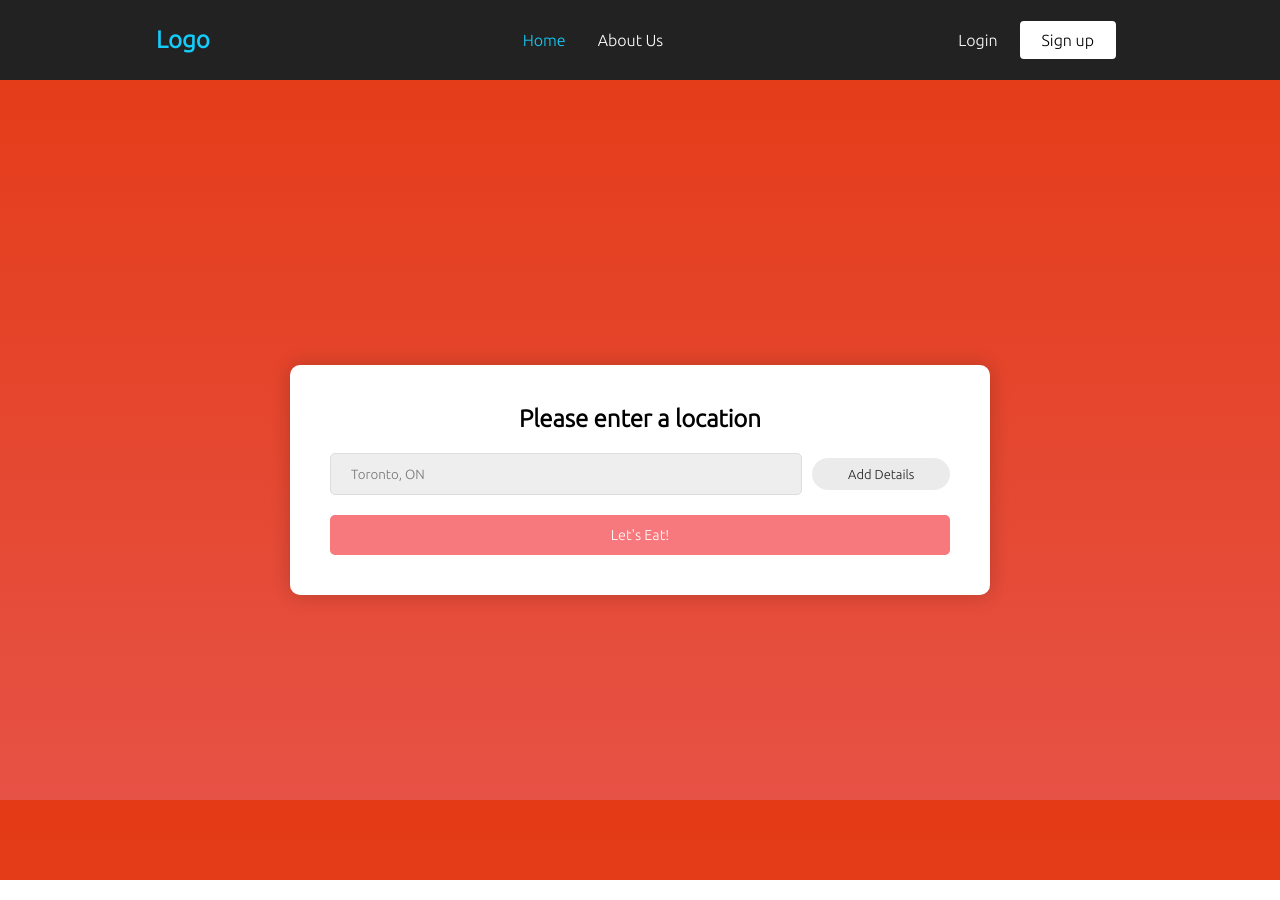
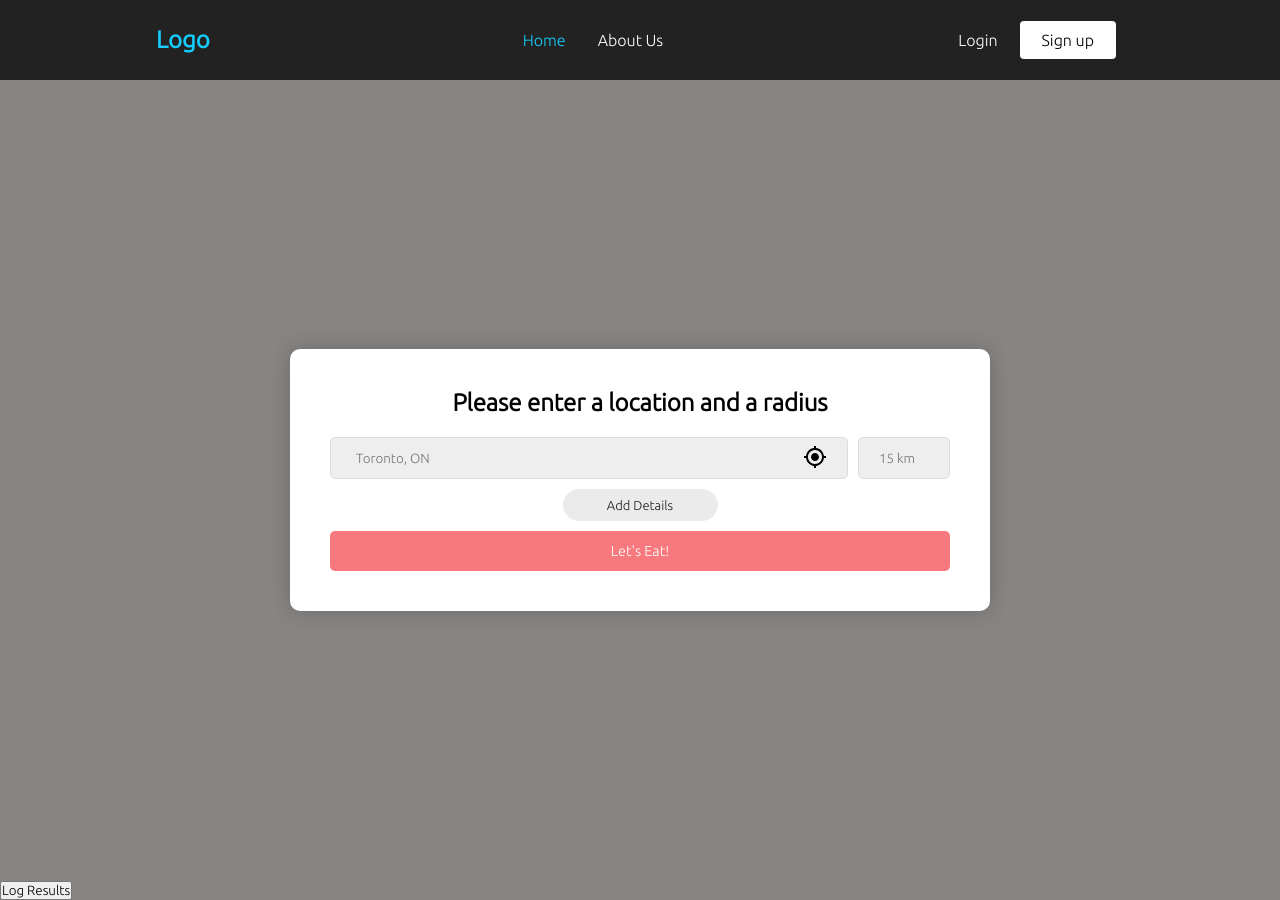
Before and after one commit to this-wei/WhatToEat, a React (Create React App) app: page /home in a window 1280 px wide. Built offline with nearby package versions, Linux system fonts and the light colour scheme.

Commit message:
Basic functionality of the app completed

```diff
--- a/package.json
+++ b/package.json
@@ -2,13 +2,16 @@
   "name": "react-website-landing-page",
   "version": "0.1.0",
   "private": true,
+  "proxy": "https://maps.googleapis.com/maps/api/place/nearbysearch",
   "dependencies": {
+    "@mui/icons-material": "^5.2.5",
     "@mui/material": "^5.2.6",
     "@mui/styled-engine-sc": "^5.1.0",
     "@testing-library/jest-dom": "^5.16.1",
     "@testing-library/react": "^12.1.2",
     "@testing-library/user-event": "^13.5.0",
     "add": "^2.0.6",
+    "axios": "^0.24.0",
     "react": "^17.0.2",
     "react-dom": "^17.0.2",
     "react-icons": "^4.3.1",
--- a/src/App.js
+++ b/src/App.js
@@ -5,21 +5,24 @@ import Home from './pages/Home/Home.js'
 import About from './pages/About.js';
 import Signup from './pages/Signup';
 import Login from './pages/Login';
+import Results from './pages/Results';
 
-function App() {
+const App = () => {
   return (
-    <div className="App">
+    <>
     <Router>
     <Navbar />
       <Routes>
-         <Route path="home" element={<Home />}></Route>
+          <Route path="/home" element={<Home />}></Route>
           <Route path="about" element={<About />}></Route>
           <Route path="login" element={<Login />}></Route>
           <Route path="signup" element={<Signup />}></Route>
+          <Route path="results" element={<Results />}></Route>
           </Routes>
     </Router>
-    </div>
-  );
+    </>
+  )
 }
 
+
 export default App;
--- /dev/null
+++ b/src/api/index.js
@@ -0,0 +1,62 @@
+import Axios from "axios";
+import React from "react";
+
+export function formatRequest(params) {
+    let request = `location=${params.location}&radius=${params.radius * 1000}`;
+
+    const acceptedKeys = ['keyword', 'maxPriceLevel'];
+
+    Object.keys(params).forEach(function (key) {
+        if (params[key] !== '' && acceptedKeys.includes(key)) {
+            request += `&${key.toLowerCase()}=${params[key]}`
+        } else if (key === 'openNow' && params[key]) {
+            request += '&opennow'
+        }
+    })
+
+    return request
+}
+
+export function formatResults(results) {
+    let formattedResults = [];
+
+    while (formattedResults.length !== 3) {
+        const index = Math.random(20)
+        formattedResults.push(results[index])
+        }
+
+    return formattedResults
+}
+
+export function getApiResults(request) {
+    return new Promise(function (resolve, reject) {
+        Axios.get(`/json?${request}&type=restaurant&key=AIzaSyB_uM3QLt027rycHvILOkW1musfw4m3A1M`).then(
+            (response) => {
+                const result = response.data;
+                console.log('Processing Request');
+                resolve(result);
+            },
+                (error) => {
+                reject(error);
+            }
+        );
+    });
+}
+
+
+export const getPlacesData = async(request) => {
+    const config = {
+        method: 'get',
+        url: `/json?${request}&type=restaurant&key=AIzaSyB_uM3QLt027rycHvILOkW1musfw4m3A1M`,
+        headers: { }
+      };
+
+      Axios(config)
+      .then( function (response) {
+        // console.log(JSON.stringify(response.data));
+        return response.data.results
+      })
+      .catch(function (error) {
+        console.log(error);
+      });
+}
--- a/src/components/Form.js/Form.js
+++ b/src/components/Form.js/Form.js
@@ -1,29 +1,31 @@
 import React, { useState } from 'react'
-import { GlobalStyle, StyledFormWrapper, StyledInput, StyledButton, StyledForm, FormChips, SmallStyledInput, StyledTitle, LocationWrapper, MediumStyledInput, SmallChip, MediumChip } from './FormElements.js'
-
-//NOTES: Implement an advanced search button that expands the rest of the form (new container for the location). New container for the advanced search, look at the extendNavbar in Navbar.js Then a current location button that gets the location of the current user.
+import Axios from "axios";
+import { GlobalStyle, StyledFormWrapper, StyledInput, StyledButton, StyledForm, FormChips, SmallStyledInput, StyledTitle, LocationWrapper, SmallChip, MediumChip, DetailsContainer, LocationComboContainer, TextInput, LocationIcon, PriceContainer } from './FormElements.js'
+import MyLocationIcon from '@mui/icons-material/MyLocation';
+import { formatRequest, getPlacesData } from '../../api/index.js';
 
 const initialState = {
     location: '',
-    typeOfFood: '',
-    distance: '',
+    keyword: '',
+    radius: '',
     rating: '',
+    maxPriceLevel: '',
     openNow: false,
     neverBeen: false
 }
 
-const Form = () => {
-
+const Form = (props) => {
     const [openNow, setOpenNow] = useState(false);
     const [neverBeen, setNeverBeen] = useState(false);
     const [advancedSearch, setAdvancedSearch] = useState(false);
     const [state, setState] = useState(initialState);
+    const [location, setLocation] = useState('');
 
-    // Gonna have to change this later to send this info to the API
     const handleSubmit = e => {
         e.preventDefault();
-        console.log("submitted");
-        console.log(state);
+        const request = formatRequest(state);
+        console.log(request);
+        getResults(request)
     }
 
     const handleInput = e => {
@@ -33,51 +35,94 @@ const Form = () => {
         setState(prev => ({...prev, [inputName]: value}))
     }
 
+    function getUserLocation() {
+        navigator.geolocation.getCurrentPosition(
+            position => {
+                state.lat = position.coords.latitude;
+                state.long = position.coords.longitude;
+                setState(prev => ({...prev, location: `${state.lat},${state.long}`}))
+            },
+            error => {
+                console.log("Error getting location");
+            }
+        )
+    }
+
+    const getResults = (request) => {
+        Axios.get(`/json?${request}&type=restaurant&key=AIzaSyB_uM3QLt027rycHvILOkW1musfw4m3A1M`).then(
+            (response) => {
+                props.setResults(response.data.results);
+                props.setSubmitted( true );
+            })
+    }
+
     return (
         <>
             <GlobalStyle />
             <StyledFormWrapper>
                 <StyledForm onSubmit={handleSubmit}>
-                    <StyledTitle>{advancedSearch ? "Enter as many or as little details as you like!" : "Please enter a location"}</StyledTitle>
+                    <StyledTitle>{advancedSearch ? "Enter as many or as little details as you like!" : "Please enter a location and a radius"}</StyledTitle>
 
                     <LocationWrapper>
                     {/* <label htmlFor='location'>Location</label> */}
-                        <MediumStyledInput
+                        <LocationComboContainer>
+                        <TextInput
                         type="text"
                         name="location"
                         placeholder='Toronto, ON'
-                        required value={state.location}
+                        required
+                        value={state.location}
                         onChange={handleInput}
                         />
-                        <SmallChip
+
+                        <LocationIcon>
+                            <MyLocationIcon onClick={getUserLocation} />
+                        </LocationIcon>
+                        </LocationComboContainer>
+
+                        <SmallStyledInput
+                        type="number"
+                        name="radius"
+                        placeholder='15 km'
+                        min='1'
+                        max='50'
+                        required
+                        value={state.radius}
+                        onChange={handleInput} />
+                    </LocationWrapper>
+
+                    <DetailsContainer>
+                    <SmallChip
                         label="Add Details"
                         color={advancedSearch ? "primary" : "default"}
                         onClick={() => setAdvancedSearch((curr) => (!curr))} />
-                    </LocationWrapper>
+                    </DetailsContainer>
 
                     {advancedSearch && (
                         <>
-                        <label htmlFor='typeOfFood'>Type of Food</label>
+                        <label htmlFor='keyword'>Type of Food</label>
                         <StyledInput
                         type="text"
-                        name="typeOfFood"
+                        name="keyword"
                         placeholder='Sushi, Pizza, Italian, etc.'
-                        value={state.typeOfFood}
+                        value={state.keyword}
                         onChange={handleInput}
                         />
 
                         <FormChips openNow={openNow} neverBeen={neverBeen}>
 
-                            <label htmlFor='distance'>Distance</label>
+                            <label htmlFor='maxPriceLevel'>Max Cost</label>
                             <SmallStyledInput
                             type="number"
-                            name="distance"
-                            placeholder='15 km'
-                            min='1'
-                            value={state.distance}
+                            name="maxPriceLevel"
+                            placeholder='1-4'
+                            min='0'
+                            max='4'
+                            value={state.maxPriceLevel}
                             onChange={handleInput}
                             />
 
+                            {/* Places API doesn't support rating */}
                             <label htmlFor='rating'>Rating</label>
                             <SmallStyledInput
                             type="number"
@@ -108,26 +153,6 @@ const Form = () => {
                         </>
                     )
                     }
-
-                    {/* <SmallFormChips>
-
-                        <label htmlFor='distance'>Distance</label>
-                        <SmallStyledInput type="number" name="distance" placeholder='15 km' />
-
-                        <label htmlFor='rating'>Rating</label>
-                        <SmallStyledInput type="number" name="rating" placeholder='4' min='1' max='5'/>
-
-                    </SmallFormChips>
-
-                    <SmallFormChips>
-
-                        <Chip label="Open now" color={openNow ? "success" : "default"}
-                        onClick={() => setOpenNow((curr) => (!curr))}
-                        />
-                        <Chip label="Never been" color={neverBeen ? "success" : "default"} onClick={() => setNeverBeen((curr) => (!curr))} />
-
-                    </SmallFormChips> */}
-
                     <StyledButton type="submit">Let's Eat!</StyledButton>
                 </StyledForm>
             </StyledFormWrapper>
--- a/src/components/Form.js/FormElements.js
+++ b/src/components/Form.js/FormElements.js
@@ -1,4 +1,4 @@
-import styled, { createGlobalStyle, css } from 'styled-components'
+import styled, { createGlobalStyle, css } from 'styled-components';
 import { Chip } from '@mui/material';
 
 export const GlobalStyle = createGlobalStyle`
@@ -8,7 +8,8 @@ export const GlobalStyle = createGlobalStyle`
 
     body {
         font-family: 'Ubuntu', sans-serif;
-        background: linear-gradient(to bottom, #e43a15, #e65245);
+        /* background: linear-gradient(to bottom, #e43a15, #e65245); */
+        background: #878583;
         height: 100%;
     }
 `;
@@ -39,6 +40,38 @@ export const StyledFormWrapper = styled.div`
     padding: 0 20px;
 `;
 
+export const DetailsContainer = styled.div`
+    display: flex;
+    justify-content: center;
+    align-items: center;
+    padding-bottom: 10px;
+`;
+
+export const LocationComboContainer = styled.div`
+    ${SharedStyles}
+    display: flex;
+    align-items: center;
+    justify-content: space-between;
+    width: 85%;
+`;
+
+export const TextInput = styled.input`
+    flex: 1 0;
+    min-width: 50px;
+    min-height: 25px;
+    background-color: transparent;
+    padding-left: 5px;
+    border: 0;
+    &:focus {
+        outline: none;
+    }
+`;
+
+export const LocationIcon = styled.div`
+    flex: 0 0;
+    cursor: pointer;
+`;
+
 export const StyledForm = styled.form`
     width: 100%;
     max-width: 700px;
@@ -55,11 +88,6 @@ export const StyledInput = styled.input`
     ${SharedStyles}
 `;
 
-export const MediumStyledInput = styled(StyledInput)`
-    width: 85%;
-    ${SharedStyles}
-`;
-
 export const SmallStyledInput = styled(StyledInput)`
     width: 15%;
     ${SharedStyles}
@@ -69,12 +97,10 @@ export const SmallStyledInput = styled(StyledInput)`
     }
 `;
 
-
 export const LocationWrapper = styled.div`
     display: flex;
     justify-content: space-between;
     align-items: baseline;
-    padding-bottom: 10px;
     gap: 10px;
 
 
@@ -108,7 +134,7 @@ export const MediumChip = styled(SmallChip)`
 
 export const FormChips = styled.div`
     display: flex;
-    justify-content: space-evenly;
+    justify-content: space-between;
     align-items: baseline;
     /* max-width: 768px; */
     width: 100%;
@@ -121,18 +147,12 @@ export const FormChips = styled.div`
     }
 `;
 
-// There has to be a better way of doing this. Essentially I'm making a 2x2 table, one container for the big and one container for small
-// export const SmallFormChips = styled(FormChips)`
-//     display: none;
-
-//     @media screen and (max-width: 768px) {
-//         display: flex;
-//         justify-content: center;
-//         align-items: baseline;
-//         max-width: 768px;
-//         gap: 10px;
-//     }
-// `;
+export const PriceContainer = styled.div`
+    display: flex;
+    justify-content: space-between;
+    align-items: baseline;
+    width: 33%;
+`;
 
 export const StyledButton = styled.button`
     display: block;
--- a/src/components/Navbar/NavbarElements.js
+++ b/src/components/Navbar/NavbarElements.js
@@ -125,6 +125,7 @@ export const NavbarExtendedContainer = styled.div`
         background: #000;
         flex-direction: column;
         align-items: center;
+        z-index: 999;
         margin-top: 80px;
 
     @media (min-width: 768px) {
@@ -139,7 +140,6 @@ export const NavLinkExtended = styled(Link)`
     align-items: center;
     text-decoration: none;
     padding: 10px;
-    z-index: 10;
     cursor: pointer;
 
     &.active {
--- /dev/null
+++ b/src/components/ResultsContainer/ResultContainerElements.js
@@ -0,0 +1,95 @@
+import styled, { createGlobalStyle, css } from 'styled-components'
+import { Chip } from '@mui/material';
+
+export const GlobalStyle = createGlobalStyle`
+    html {
+        height: 100%;
+    }
+
+    body {
+        font-family: 'Ubuntu', sans-serif;
+        background: #dff1f5;
+        height: 100%;
+    }
+`;
+
+export const StyledResultsWrapper = styled.div`
+    display: flex;
+    justify-content: center;
+    align-items: center;
+    flex-direction: column;
+    height: 100vh;
+    padding: 0 20px;
+`;
+
+export const AddressContainer = styled.div`
+    display: flex;
+    justify-content: center;
+    align-items: center;
+`;
+
+export const StyledTitle = styled.h2`
+    margin-bottom: 10px;
+    display: flex;
+    justify-content: center;
+
+`;
+
+export const DetailsContainer = styled.div`
+    display: flex;
+    justify-content: space-between;
+    align-items: baseline;
+    width: 100%;
+
+    @media screen and (max-width: 768px) {
+        /* display: none; */
+        flex-direction: column;
+        align-items: center;
+        padding-bottom: 10px;
+    }
+`;
+
+export const StyledResultsContainer = styled.div`
+    width: 100%;
+    max-width: 700px;
+    padding: 40px;
+    margin: 10px;
+    background-color: #fff;
+    border-radius: 10px;
+    box-sizing: border-box;
+    box-shadow: 0px 0px 20px 0px rgba(0, 0, 0, 0.2);
+`;
+
+export const StyledButton = styled.button`
+    display: block;
+    background-color: #f7797d;
+    width: 100%;
+    max-width: 700px;
+    color: #fff;
+    font-size: 0.9rem;
+    border: 0;
+    border-radius: 5px;
+    height: 40px;
+    padding: 0 20px;
+    cursor: pointer;
+    transition: all 0.2s ease-in-out;
+    box-sizing: border-box;
+
+    &:hover {
+        transition: all 0.2s ease-in-out;
+        background-color: #e56e71;
+
+    }
+`;
+
+export const MapsLink = styled(Chip)`
+    color: #000;
+    white-space: nowrap;
+    overflow: hidden;
+    text-overflow: ellipsis;
+
+    @media screen and (max-width: 768px) {
+        width: fit-content;
+        padding-bottom: 10px;
+    }
+`;
--- /dev/null
+++ b/src/components/ResultsContainer/ResultsContainer.js
@@ -0,0 +1,79 @@
+import React, { useState } from 'react';
+import { GlobalStyle, StyledResultsContainer, StyledResultsWrapper, StyledTitle, DetailsContainer, AddressContainer, StyledButton, MapsLink } from './ResultContainerElements'
+import { display } from '@mui/system';
+
+const ResultsContainer = (props) => {
+
+    const results = props.results;
+
+    function get3RandomInt(min, max) {
+        let ints = [];
+
+        while (!(ints.length === 3)) {
+            const value = getRandomInt(0,20)
+            if (!ints.includes(value)) {
+                ints.push(value)
+            }
+        }
+
+        return ints
+    }
+
+    function getRandomInt(min, max) {
+        min = Math.ceil(min);
+        max = Math.floor(max);
+        return Math.floor(Math.random() * (max - min) + min); //The maximum is exclusive and the minimum is inclusive
+    }
+
+    const indexes = get3RandomInt(0, 20)
+
+    return (
+        <>
+            <GlobalStyle />
+            <StyledResultsWrapper>
+                <StyledResultsContainer>
+                    <StyledTitle> {results[indexes[0]].name} </StyledTitle>
+                    <AddressContainer> {results[indexes[0]].vicinity} </AddressContainer>
+                    <DetailsContainer>
+                        <div>Google Rating: {results[indexes[0]].rating} </div>
+                        <div>Price Level: {results[indexes[0]].price_level} </div>
+                        <MapsLink
+                        label="Google Maps"
+                        color="primary"
+                        onClick={() => window.open(`https://www.google.com/maps/search/?api=1&query=${results[indexes[0]].geometry.location.lat},${results[indexes[0]].geometry.location.lng}`)}
+                        />
+                    </DetailsContainer>
+                </StyledResultsContainer>
+                <StyledResultsContainer>
+                    <StyledTitle> {results[indexes[1]].name} </StyledTitle>
+                    <AddressContainer> {results[indexes[1]].vicinity} </AddressContainer>
+                    <DetailsContainer>
+                        <div>Google Rating: {results[indexes[1]].rating} </div>
+                        <div>Price Level: {results[indexes[1]].price_level} </div>
+                        <MapsLink
+                        label="Google Maps"
+                        color="primary"
+                        onClick={() => window.open(`https://www.google.com/maps/search/?api=1&query=${results[indexes[1]].geometry.location.lat},${results[indexes[1]].geometry.location.lng}`)}
+                        />
+                    </DetailsContainer>
+                </StyledResultsContainer>
+                <StyledResultsContainer>
+                    <StyledTitle> {results[indexes[2]].name} </StyledTitle>
+                    <AddressContainer> {results[indexes[2]].vicinity} </AddressContainer>
+                    <DetailsContainer>
+                        <div>Google Rating: {results[indexes[2]].rating} </div>
+                        <div>Price Level: {results[indexes[2]].price_level} </div>
+                        <MapsLink
+                        label="Google Maps"
+                        color="primary"
+                        onClick={() => window.open(`https://www.google.com/maps/search/?api=1&query=${results[indexes[2]].geometry.location.lat},${results[indexes[2]].geometry.location.lng}`)}
+                        />
+                    </DetailsContainer>
+                </StyledResultsContainer>
+                <StyledButton onClick={() => props.setSubmitted((curr) => (!curr))}>Search again!</StyledButton>
+            </StyledResultsWrapper>
+        </>
+    )
+}
+
+export default ResultsContainer
--- a/src/pages/Home/Home.js
+++ b/src/pages/Home/Home.js
@@ -1,11 +1,23 @@
-import React from 'react'
+import React, { useState, useEffect } from 'react'
 import Form from '../../components/Form.js/Form'
 import './Home.css'
+import ResultsContainer from '../../components/ResultsContainer/ResultsContainer.js'
+
 const Home = () => {
+    // const [request, setRequest] = useState(null);
+    const [results, setResults] = useState([]);
+    const [submitted, setSubmitted] = useState(false);
+
     return (
-        <>
-            <Form />
-        </>
+            <div>
+
+            {!submitted ? (<Form setSubmitted={ setSubmitted } setResults = { setResults }/>) : (<ResultsContainer results={results} setSubmitted={ setSubmitted } /> )}
+
+{/*
+            {results.length !== 0 && (<ResultsContainer results={results} setSubmitted={ setSubmitted } />)} */}
+
+            <button onClick={() => {console.log(results)}}> Log Results </button>
+            </div>
     )
 }
 
--- /dev/null
+++ b/src/pages/Results.js
@@ -0,0 +1,11 @@
+import React from 'react'
+
+const Results = () => {
+    return (
+        <div style={{display: 'flex', justifyContent: 'center', alignItems: 'center', height: '90vh'}}>
+            <h1>Results</h1>
+        </div>
+    )
+}
+
+export default Results
```
Also changed, not shown: 1 other file (tests, documents, lock files or other folders). Lines whose indentation alone changed are shown as unchanged.
